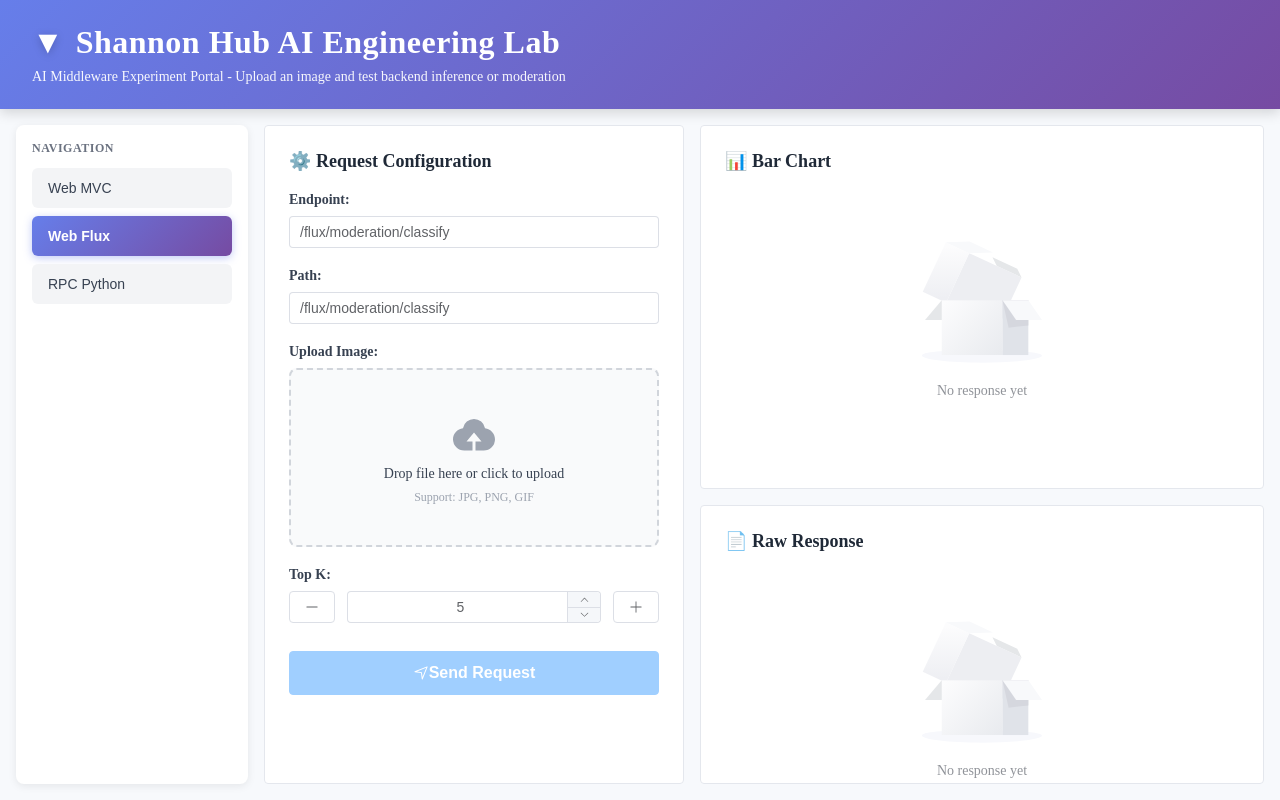
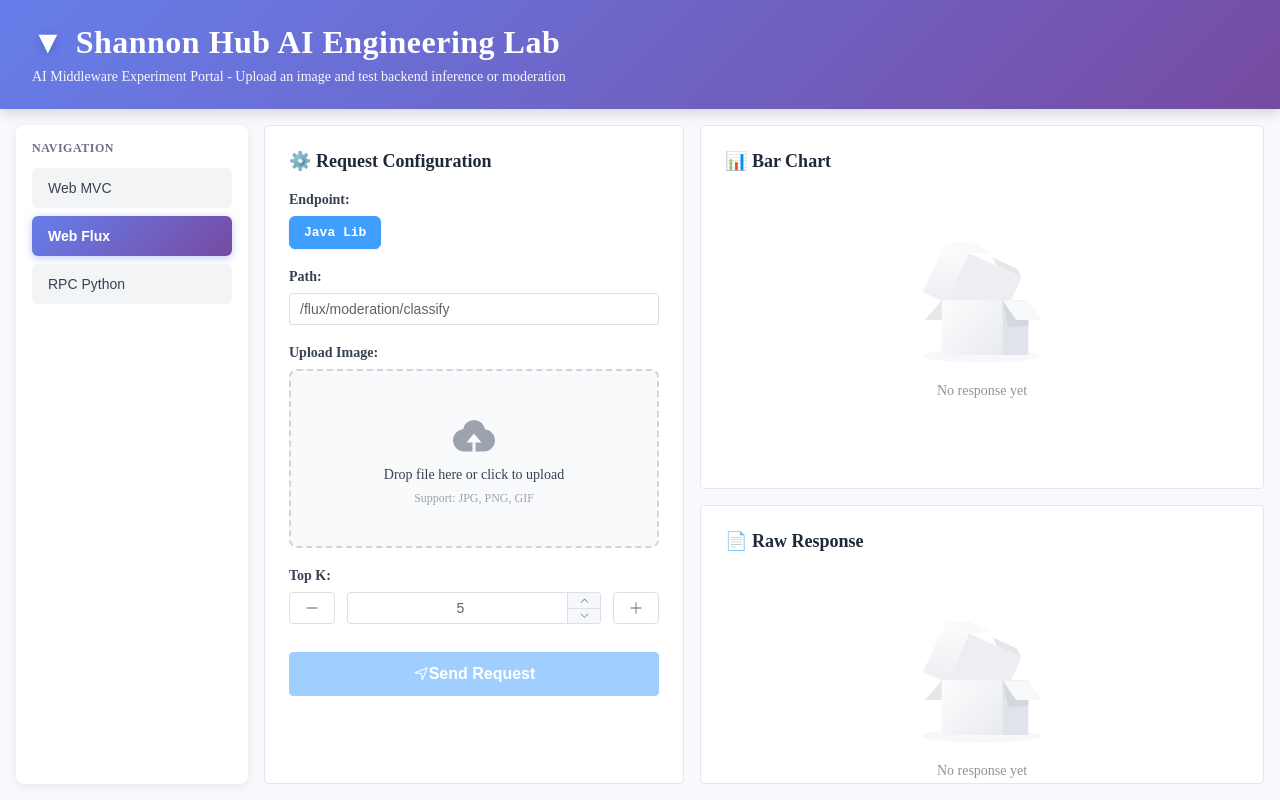
Before and after one commit to EvanZhao119/ai-middleware-frontend, a Vue app: page /portal in a window 1280 px wide. Both pictures are taken after a click on the button "Web Flux". Built offline with nearby package versions, Linux system fonts and the light colour scheme.

Commit message:
fix bar chart bugs

```diff
--- a/src/views/ExperimentPortal.vue
+++ b/src/views/ExperimentPortal.vue
@@ -45,6 +45,18 @@
                   <el-radio-button label="classify">Java Lib</el-radio-button>
                   <el-radio-button label="native">Java JNI</el-radio-button>
                 </el-radio-group>
+              </div>
+
+              <div v-else-if="activeNav === 'web-flux'" class="endpoint-display">
+                <div class="path-label">
+                    Java Lib
+                </div>
+              </div>
+
+              <div v-else-if="activeNav === 'rpc-python'" class="endpoint-display">
+                <div class="path-label">
+                    gRPC
+                </div>
               </div>
 
               <!-- 其他模式：只显示路径文本 -->
@@ -235,9 +247,15 @@ const currentPath = computed(() => {
 const switchNav = (item) => {
   activeNav.value = item.id;
   response.value = null;
+  // 销毁旧图表实例
   if (chartInstance) {
-    chartInstance.clear();
+    chartInstance.dispose();
+    chartInstance = null;
   }
+
+  nextTick(() => {
+    chartRef.value = null;
+  });
 };
 
 // 触发文件选择
@@ -554,6 +572,19 @@ onUnmounted(() => {
   display: block;
 }
 
+.path-label {
+  background-color: #409eff;   /* Element Plus 主色蓝 */
+  color: #ffffff;              /* 白色字体 */
+  font-weight: 600;
+  padding: 8px 14px;
+  border-radius: 6px;
+  border: 1px solid #409eff;
+  font-family: monospace;
+  width: fit-content;
+  box-shadow: 0 1px 2px rgba(0, 0, 0, 0.1);
+}
+
+
 .endpoint-selector :deep(.el-radio-group) {
   width: 100%;
   display: flex;
```
